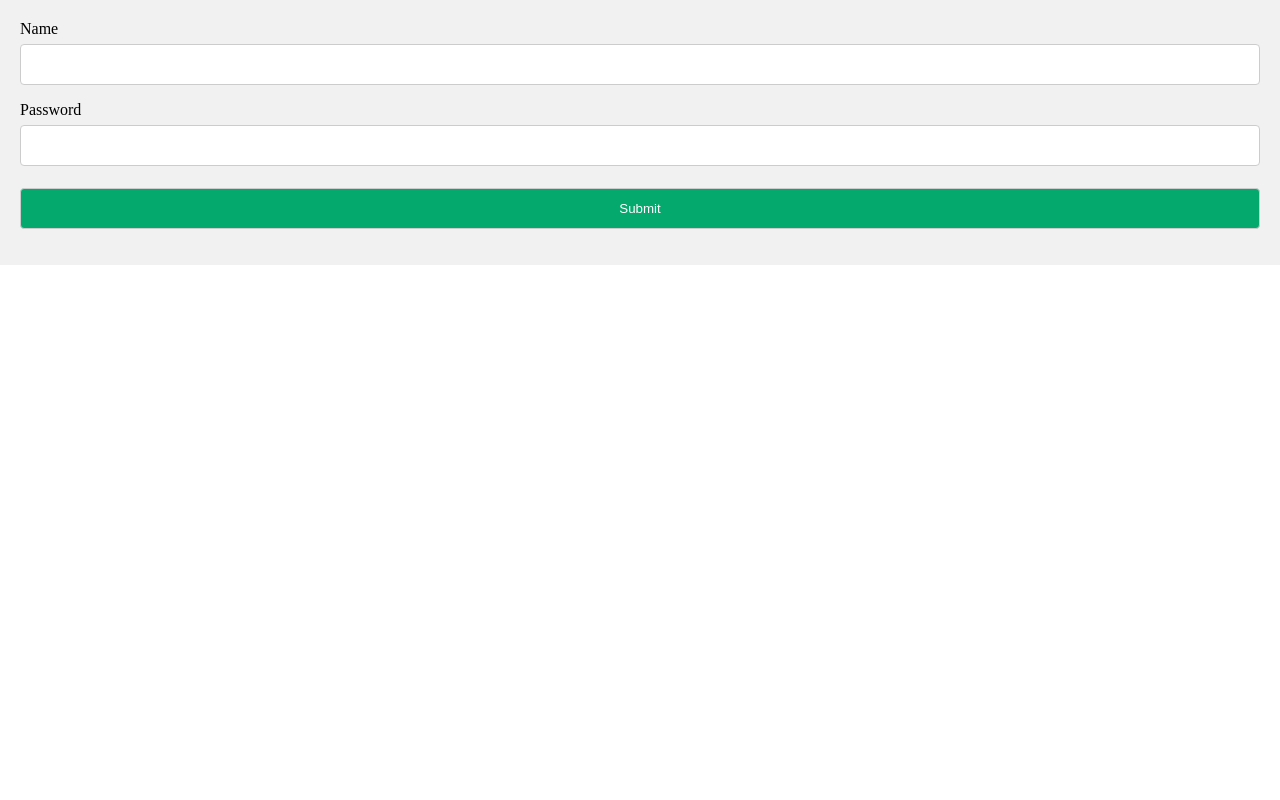
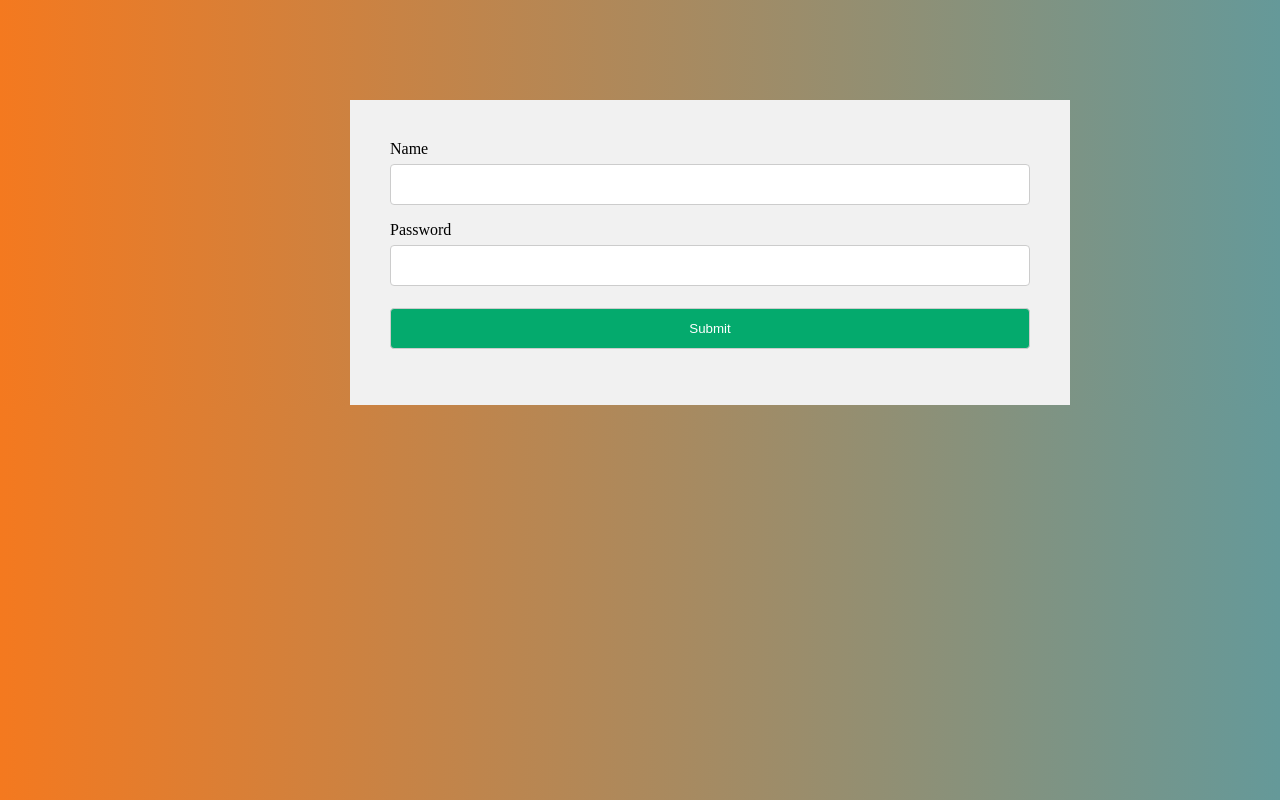
Before and after one commit to sofiadurkan1/Form_Validation_JS, a plain HTML site: page index.html in a window 1280 px wide. Drawn offline with Linux system fonts and the light colour scheme.

Commit message:
container size changed

```diff
--- a/style.css
+++ b/style.css
@@ -1,56 +1,71 @@
-*{
+* {
   margin: 0;
   padding: 0;
 }
-input{
+body {
+  background-repeat: no-repeat;
+  background-repeat: repeat-y;
+  background: #659999; /* fallback for old browsers */
+  background: -webkit-linear-gradient(
+    to right,
+    #f4791f,
+    #659999
+  ); /* Chrome 10-25, Safari 5.1-6 */
+  background: linear-gradient(
+    to right,
+    #f4791f,
+    #659999
+  ); /* W3C, IE 10+/ Edge, Firefox 16+, Chrome 26+, Opera 12+, Safari 7+ */
+}
+input {
   width: 100%;
   padding: 12px;
   border: 1px solid #ccc;
-    border-radius:4px;
+  border-radius: 4px;
   margin-top: 6px;
-    margin-bottom:16px;
+  margin-bottom: 16px;
   box-sizing: border-box;
 }
 
-
-input[type=submit] {
-    background-color: #04AA6D;
+input[type="submit"] {
+  background-color: #04aa6d;
   color: white;
 }
-    .container{
+.container {
   background-color: #f1f1f1;
-        padding:20px;
-
+  padding: 40px;
+  width: 50%;
+  margin-left: 350px;
+  margin-top: 100px;
 }
-    #message{
-        display:none;
+#message {
+  display: none;
   background: #f1f1f1;
   color: #000;
   position: relative;
-        padding:20px;
+  padding: 40px;
   margin-top: 10px;
+  width: 50%;
+  margin-left: 350px;
 }
-    #message p{
-        padding:10px 35px;
-        font-size:1.2rem;
-
+#message p {
+  padding: 10px 35px;
+  font-size: 1.2rem;
 }
-    .valid{
-        color:green;
-
+.valid {
+  color: green;
 }
-    .valid::before{
+.valid::before {
   position: relative;
   left: -15px;
   content: "✅";
 }
 
-    .invalid{
+.invalid {
   color: red;
-
 }
-    .invalid::before{
+.invalid::before {
   position: relative;
   left: -15px;
-        content:"❌";
+  content: "❌";
 }
```
Lines whose indentation alone changed are shown as unchanged.
